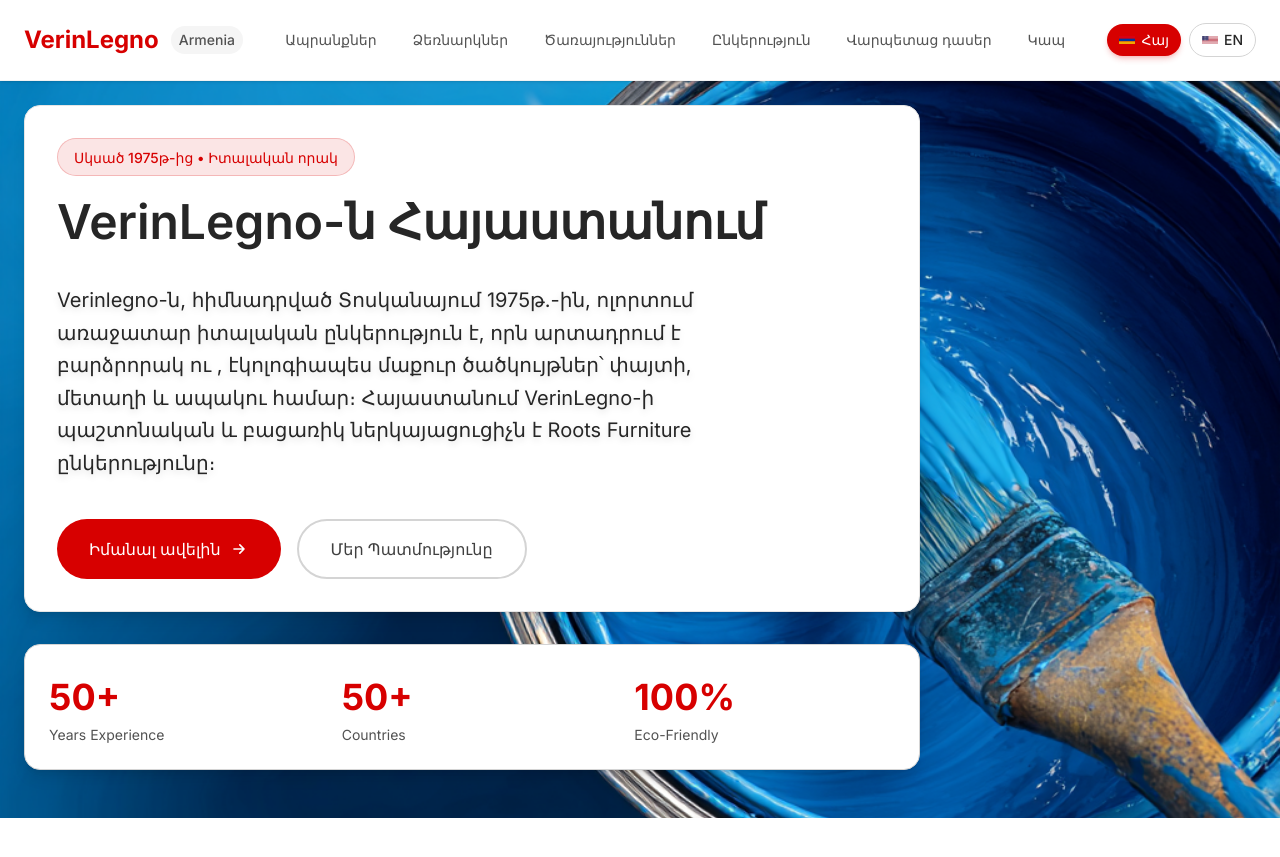
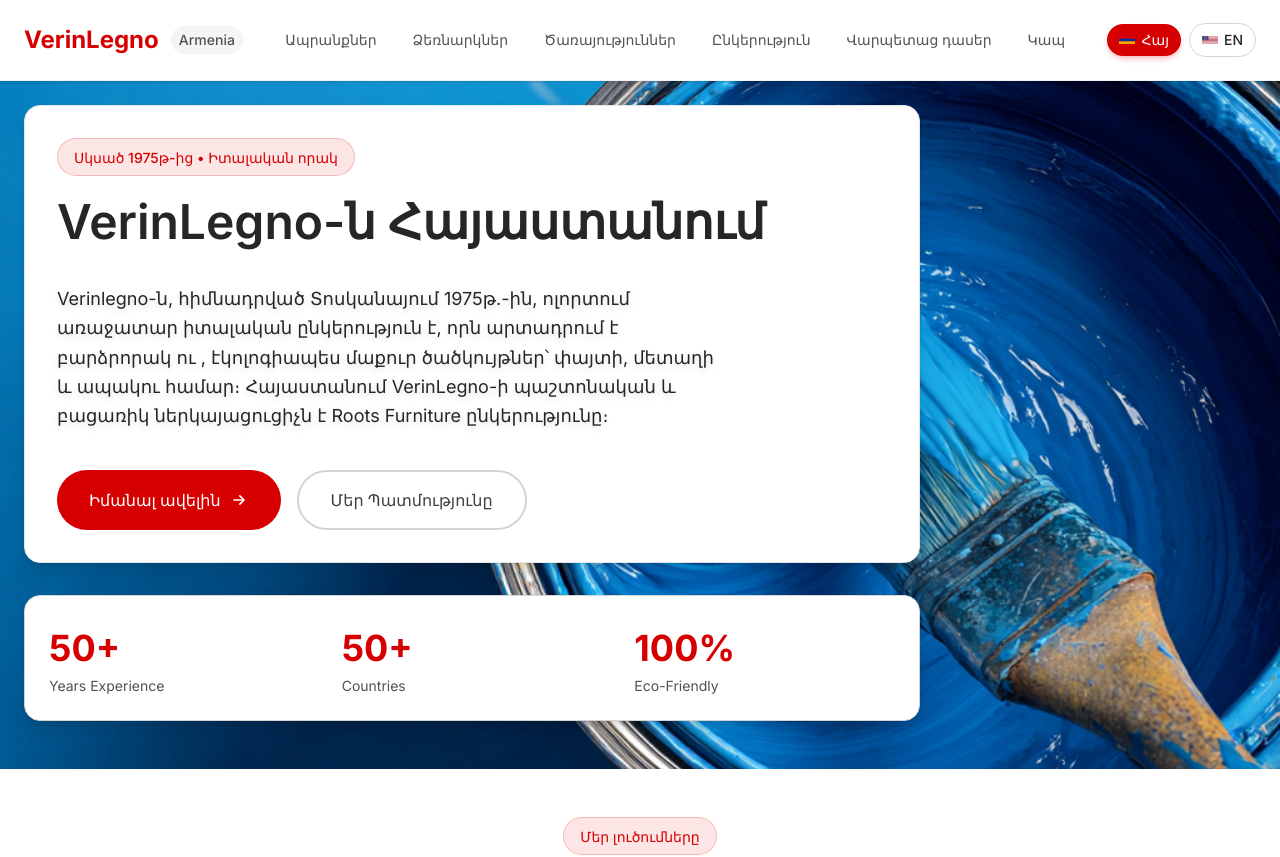
Before and after one commit to levonstepan/VerinLegno.am, a Next.js app: page /arm in a window 1280 px wide. Shown: the top 857 px of the page. Built offline with nearby package versions, Linux system fonts and the light colour scheme.

Commit message:
Reduce font size for Armenian Hero subtitle text

```diff
--- a/app/components/Hero.tsx
+++ b/app/components/Hero.tsx
@@ -42,7 +42,7 @@ export function Hero({
               {content.title}
             </h1>
 
-            <p className="text-lg md:text-xl text-neutral-800 mb-10 leading-relaxed max-w-2xl drop-shadow-md">
+            <p className={`${locale === "arm" ? "text-base md:text-lg" : "text-lg md:text-xl"} text-neutral-800 mb-10 leading-relaxed max-w-2xl drop-shadow-md`}>
               {content.subtitle}
             </p>
 
```
